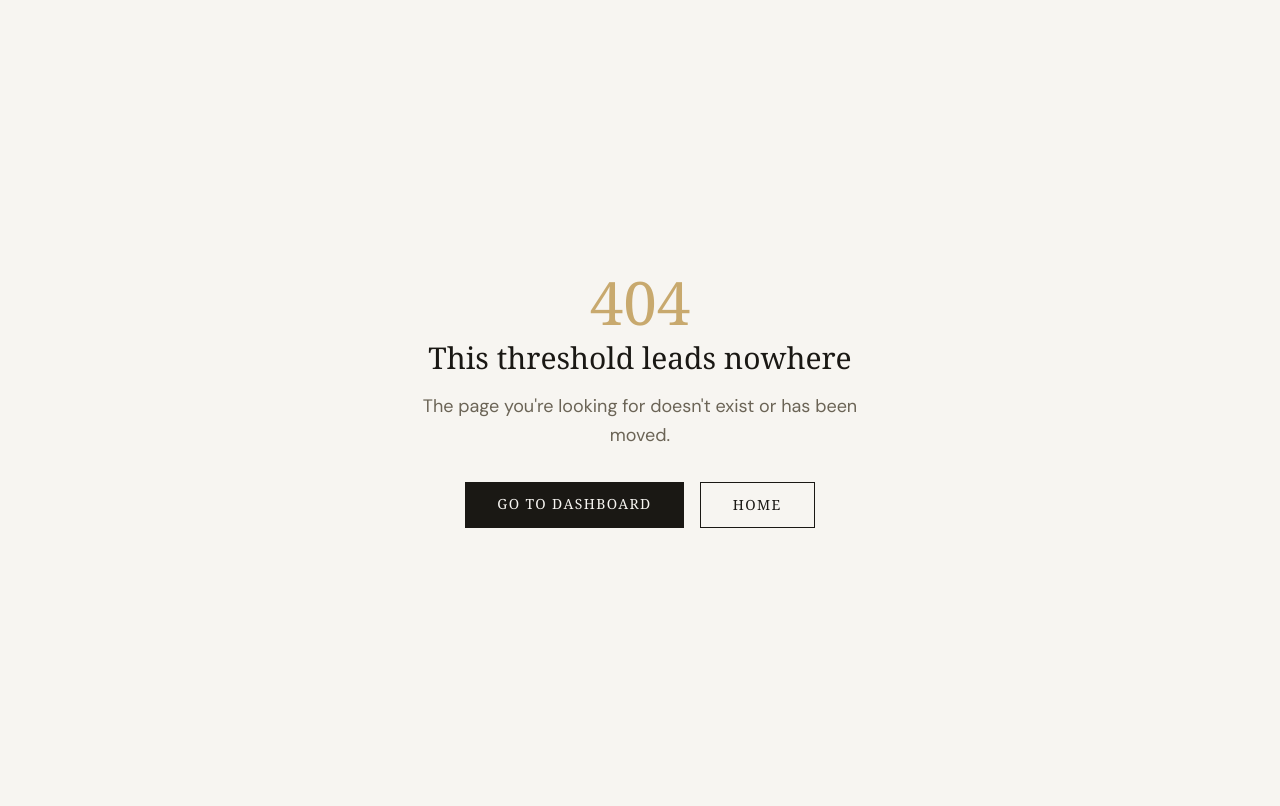
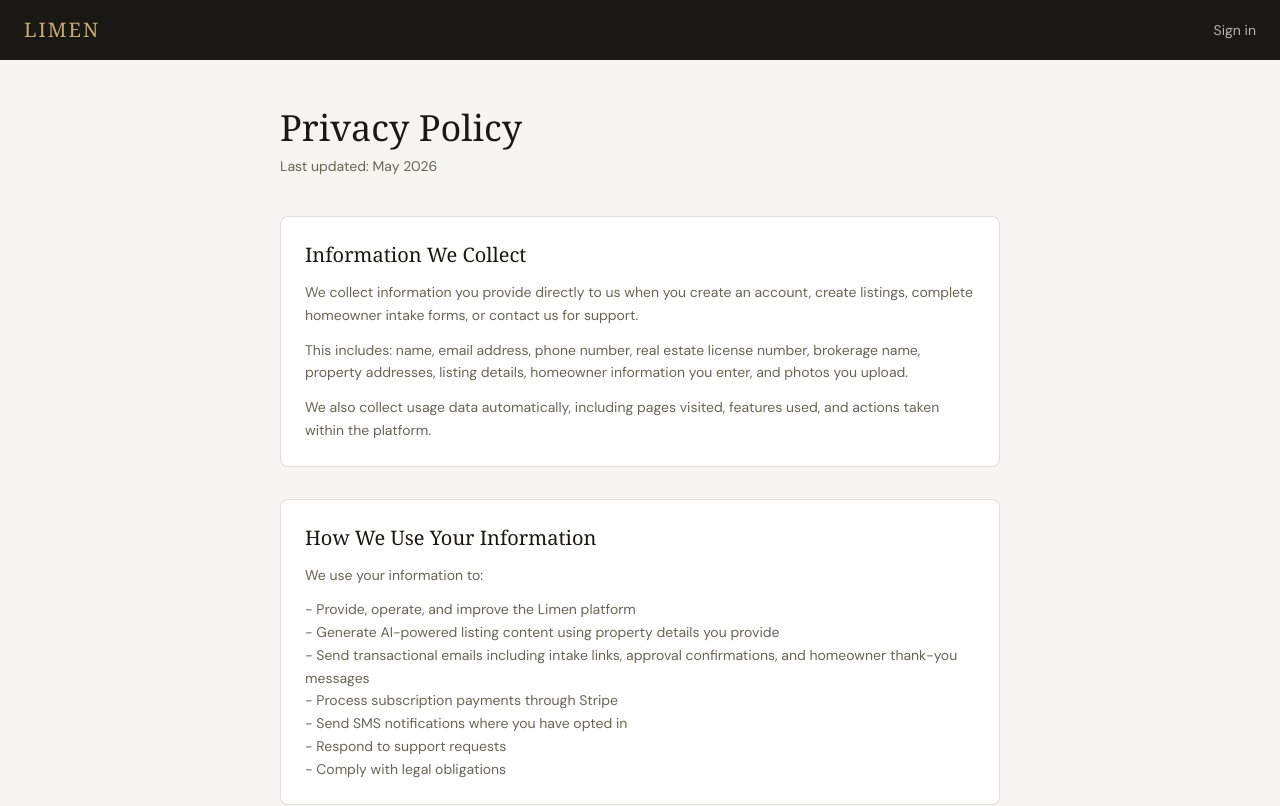
Before and after one commit to taskrocketai-create/limen, a Next.js app: page /privacy-policy in a window 1280 px wide. Before the commit this address had no page. Shown: the top 806 px of the page. Built offline with nearby package versions, Linux system fonts and the light colour scheme.

Commit message:
Add Privacy Policy page with content sections

```diff
--- /dev/null
+++ b/app/privacy-policy/page.tsx
@@ -0,0 +1,109 @@
+import Link from "next/link";
+
+export const metadata = {
+  title: "Privacy Policy | Limen",
+  description: "Limen privacy policy — how we collect, use, and protect your information.",
+};
+
+export default function PrivacyPolicyPage() {
+  const sections = [
+    {
+      title: "Information We Collect",
+      content: `We collect information you provide directly to us when you create an account, create listings, complete homeowner intake forms, or contact us for support.
+
+This includes: name, email address, phone number, real estate license number, brokerage name, property addresses, listing details, homeowner information you enter, and photos you upload.
+
+We also collect usage data automatically, including pages visited, features used, and actions taken within the platform.`,
+    },
+    {
+      title: "How We Use Your Information",
+      content: `We use your information to:
+
+- Provide, operate, and improve the Limen platform
+- Generate AI-powered listing content using property details you provide
+- Send transactional emails including intake links, approval confirmations, and homeowner thank-you messages
+- Process subscription payments through Stripe
+- Send SMS notifications where you have opted in
+- Respond to support requests
+- Comply with legal obligations`,
+    },
+    {
+      title: "Information Sharing",
+      content: `We do not sell your personal information to third parties.
+
+We share information with service providers who help us operate the platform, including:
+- Supabase (database and authentication)
+- Anthropic (AI content generation)
+- Stripe (payment processing)
+- Resend (transactional email)
+- Twilio (SMS messaging)
+- Vercel (hosting)
+
+Each provider is bound by their own privacy policies and data processing agreements.`,
+    },
+    {
+      title: "Homeowner Data",
+      content: `When agents use Limen to send intake links to homeowners, homeowner-provided information is used solely to generate listing content for that specific property. Homeowner data is not used for marketing, sold to third parties, or shared outside the platform.
+
+Homeowners may request deletion of their intake data by contacting us at privacy@limenai.org.`,
+    },
+    {
+      title: "Data Retention",
+      content: `We retain your account data for as long as your account is active. Listing data is retained for the duration of your subscription and for a reasonable period after cancellation to allow for data export.
+
+You may request deletion of your account and associated data at any time by contacting privacy@limenai.org.`,
+    },
+    {
+      title: "Security",
+      content: `We implement industry-standard security measures including encrypted data transmission (TLS), encrypted data storage, and access controls. However, no method of transmission or storage is 100% secure.`,
+    },
+    {
+      title: "Cookies",
+      content: `We use cookies and similar technologies to maintain your login session and improve platform performance. We do not use cookies for advertising purposes.`,
+    },
+    {
+      title: "Your Rights",
+      content: `You have the right to access, correct, or delete your personal information. To exercise these rights, contact us at privacy@limenai.org. We will respond within 30 days.`,
+    },
+    {
+      title: "Changes to This Policy",
+      content: `We may update this privacy policy from time to time. We will notify you of significant changes by email or by displaying a notice on the platform.`,
+    },
+    {
+      title: "Contact",
+      content: `For privacy-related questions or requests, contact us at privacy@limenai.org.`,
+    },
+  ];
+
+  return (
+    <div className="min-h-screen bg-parchment">
+      <header className="bg-ink px-6 py-4 flex items-center justify-between">
+        <Link href="/" className="text-gilt font-serif text-xl tracking-widest">LIMEN</Link>
+        <Link href="/login" className="text-parchment text-sm opacity-70 hover:opacity-100 font-sans">Sign in</Link>
+      </header>
+      <main className="max-w-3xl mx-auto px-6 py-12">
+        <div className="mb-10">
+          <h1 className="font-serif text-4xl text-ink mb-2">Privacy Policy</h1>
+          <p className="font-sans text-sm text-stone">Last updated: May 2026</p>
+        </div>
+        <div className="space-y-8">
+          {sections.map((s, i) => (
+            <div key={i} className="bg-white border border-stone/20 rounded-lg p-6 space-y-3">
+              <h2 className="font-serif text-xl text-ink">{s.title}</h2>
+              {s.content.split("\n\n").map((p, j) => (
+                <p key={j} className="font-sans text-sm text-stone leading-relaxed whitespace-pre-line">{p}</p>
+              ))}
+            </div>
+          ))}
+        </div>
+        <div className="mt-10 pt-8 border-t border-stone/20 text-center space-y-3">
+          <div className="flex justify-center gap-6">
+            <Link href="/sms-terms" className="font-sans text-xs text-stone hover:text-ink">SMS Terms</Link>
+            <Link href="/disclaimer" className="font-sans text-xs text-stone hover:text-ink">Disclaimer & Legal</Link>
+            <Link href="/login" className="font-sans text-xs text-stone hover:text-ink">Sign in</Link>
+          </div>
+        </div>
+      </main>
+    </div>
+  );
+}
```
